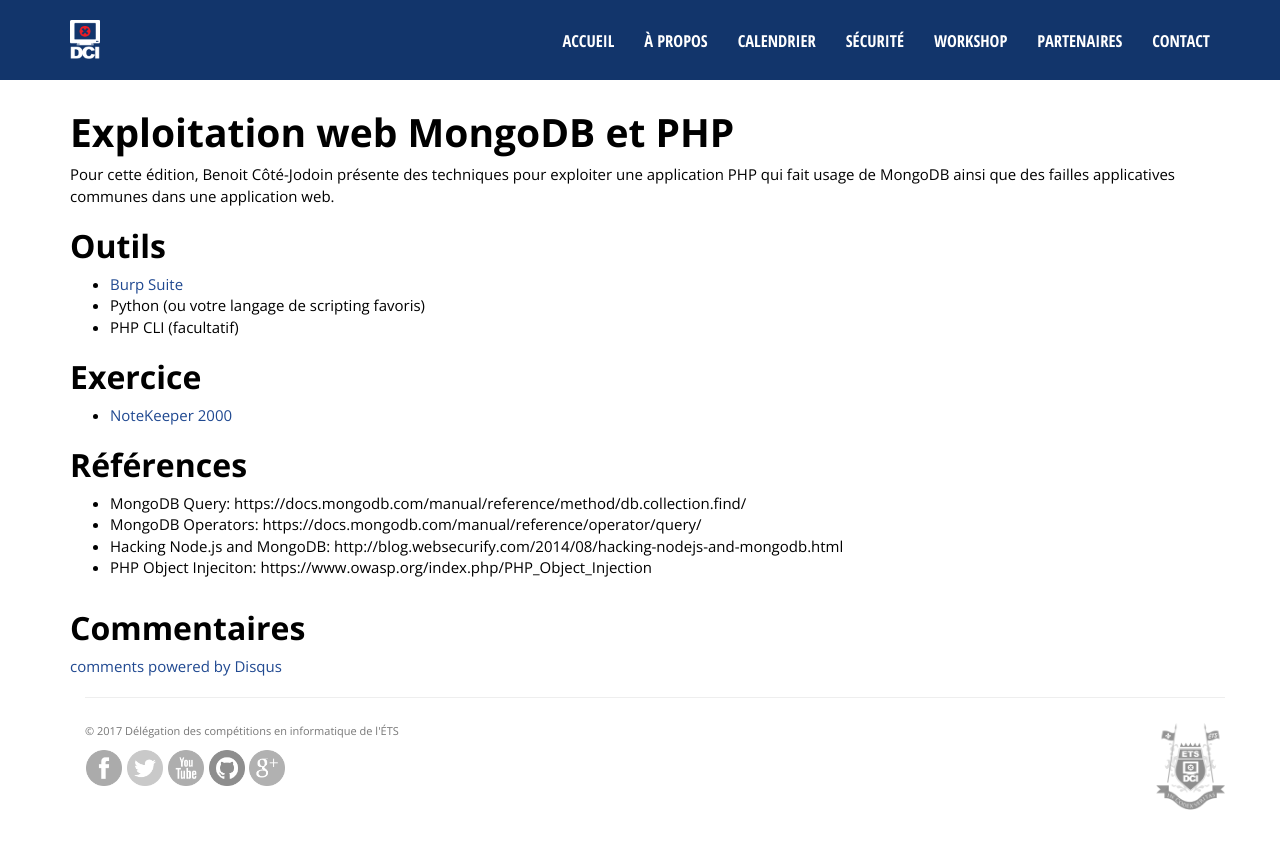
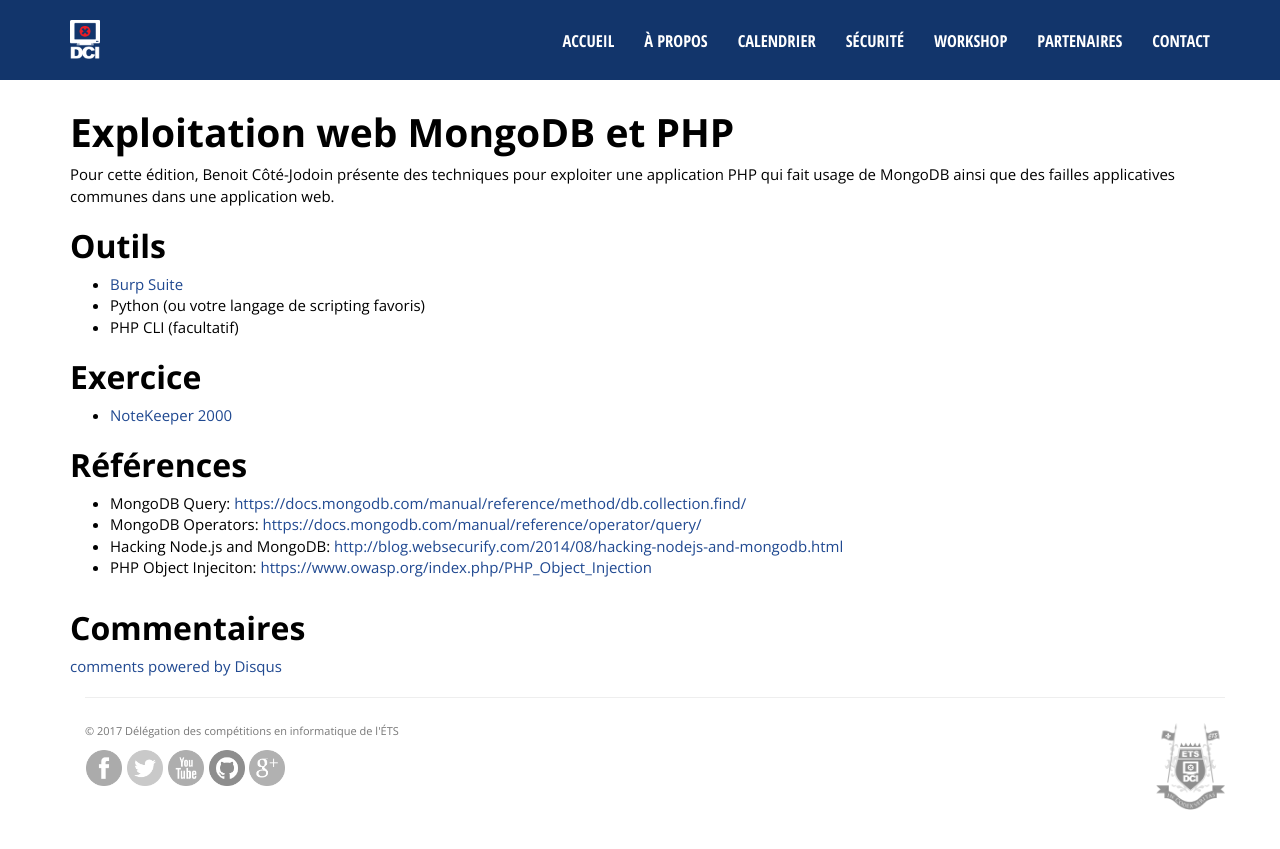
Before and after one commit to dciets/dciets.github.io, a Jekyll site: the page built from dci-workshop/_posts/2017-03-01-exploitation-monogodb-php.markdown, in a window 1280 px wide. Shown: the top 849 px of the page. Built offline with Jekyll 4.4.1, drawn with Linux system fonts in a browser that asks for light colours; comment, search, counter and statistics services are not loaded; some of the changed lines change nothing that is shown.

Commit message:
fixed link format

```diff
--- a/dci-workshop/_posts/2017-03-01-exploitation-monogodb-php.markdown
+++ b/dci-workshop/_posts/2017-03-01-exploitation-monogodb-php.markdown
@@ -16,7 +16,7 @@ Pour cette édition, Benoit Côté-Jodoin présente des techniques pour exploite
 - [NoteKeeper 2000](http://notes.workshop.dciets.com/)
 
 ## Références
-- MongoDB Query: https://docs.mongodb.com/manual/reference/method/db.collection.find/
-- MongoDB Operators: https://docs.mongodb.com/manual/reference/operator/query/
-- Hacking Node.js and MongoDB: http://blog.websecurify.com/2014/08/hacking-nodejs-and-mongodb.html
-- PHP Object Injeciton: https://www.owasp.org/index.php/PHP_Object_Injection
+- MongoDB Query: [https://docs.mongodb.com/manual/reference/method/db.collection.find/](https://docs.mongodb.com/manual/reference/method/db.collection.find/)
+- MongoDB Operators: [https://docs.mongodb.com/manual/reference/operator/query/](https://docs.mongodb.com/manual/reference/operator/query/)
+- Hacking Node.js and MongoDB: [http://blog.websecurify.com/2014/08/hacking-nodejs-and-mongodb.html](http://blog.websecurify.com/2014/08/hacking-nodejs-and-mongodb.html)
+- PHP Object Injeciton: [https://www.owasp.org/index.php/PHP_Object_Injection](https://www.owasp.org/index.php/PHP_Object_Injection)
```
